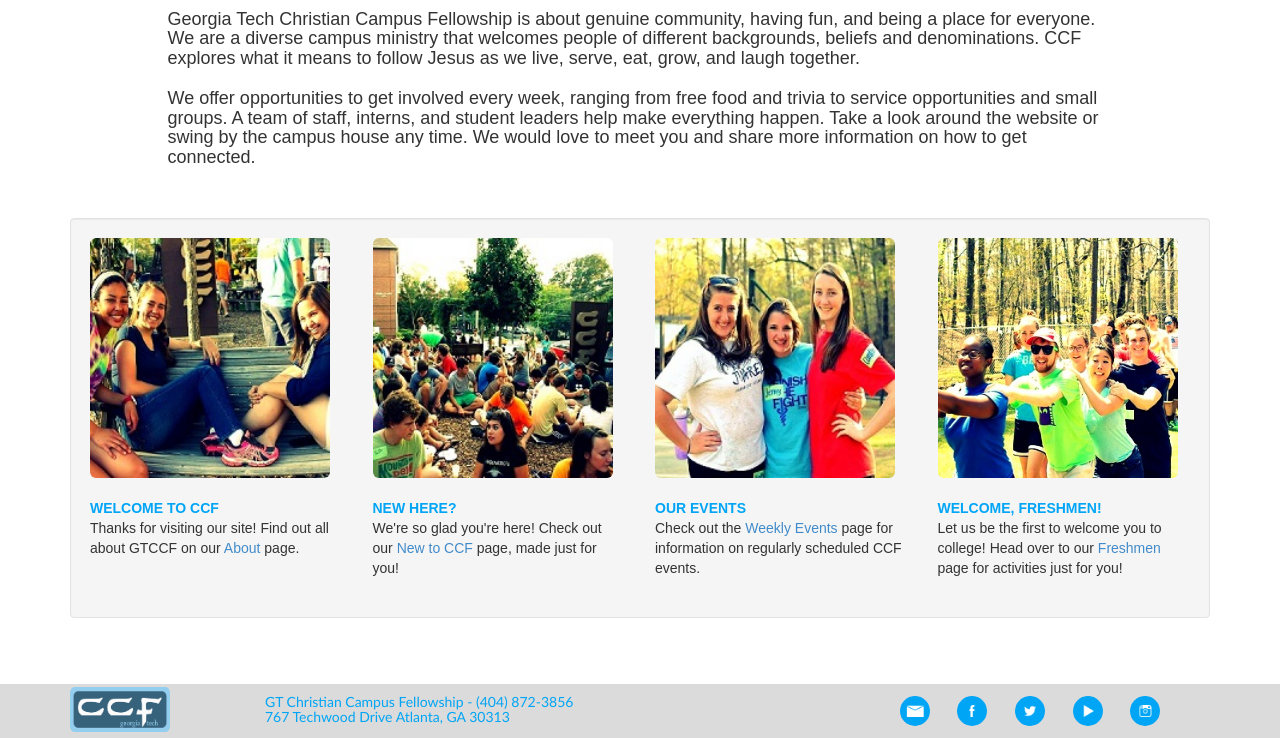
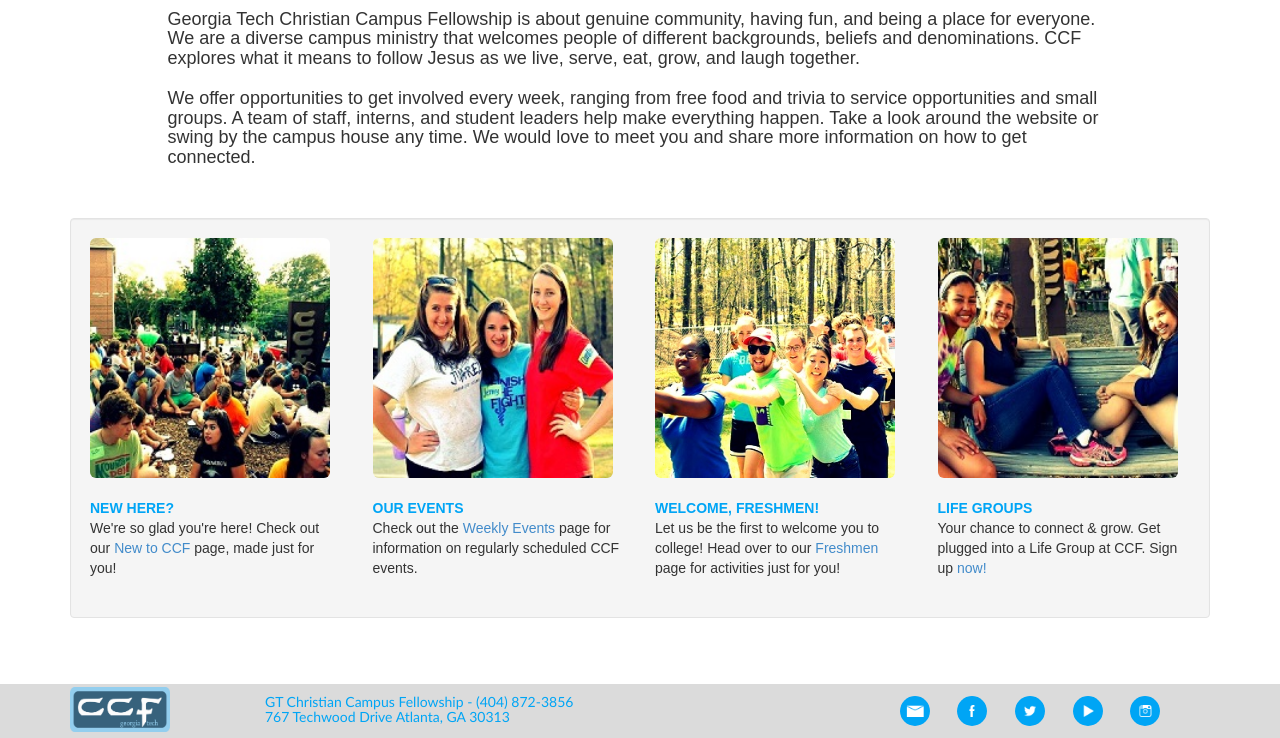
Before and after one commit to gtccf/gtccf.github.io, a Jekyll site: the page built from index.html, in a window 1280 px wide and 1208 px high. Shown: the part 470-1208 px from the top of the window. Built offline with Jekyll 4.4.1, drawn with Linux system fonts in a browser that asks for light colours; nearby versions of some CDN libraries.

Commit message:
Added Life Groups to front page

```diff
--- a/index.html
+++ b/index.html
@@ -34,10 +34,10 @@ layout: default
 
     <div class="well">
       <div class="row">
-        <div class="col-md-3"><figure><img src='{{ site.baseurl }}/photos/home1.jpg' class="img-rounded" height="240" width="240" alt='missing' /><figcaption  class ="blue"><br><strong>WELCOME TO CCF</strong></figcaption><figcaption> Thanks for visiting our site! Find out all about GTCCF on our <a href="{{ site.baseurl }}/about/">About</a> page.</figcaption></figure></div>
         <div class="col-md-3"><figure><img src='{{ site.baseurl }}/photos/home2.jpg' class="img-rounded" height="240" width="240" alt='missing' /><figcaption  class ="blue"><br><strong>NEW HERE?</strong></figcaption><figcaption> We're so glad you're here! Check out our <a href="{{ site.baseurl }}/new-to-ccf/">New to CCF</a> page, made just for you!</figcaption></figure></div>
         <div class="col-md-3"><figure><img src='{{ site.baseurl }}/photos/home3.jpg' class="img-rounded" height="240" width="240" alt='missing' /><figcaption  class ="blue"><br><strong>OUR EVENTS</strong></figcaption><figcaption> Check out the <a href="{{ site.baseurl }}/events/weekly/">Weekly Events</a> page for information on regularly scheduled CCF events.</figcaption></figure></div>
         <div class="col-md-3"><figure><img src='{{ site.baseurl }}/photos/home4.jpg' class="img-rounded" height="240" width="240" alt='missing' /><figcaption  class ="blue"><br><strong>WELCOME, FRESHMEN!</strong></figcaption><figcaption> Let us be the first to welcome you to college! Head over to our <a href="{{ site.baseurl }}/freshmen/">Freshmen</a> page for activities just for you!</figcaption></figure></div>
+        <div class="col-md-3"><figure><img src='{{ site.baseurl }}/photos/home1.jpg' class="img-rounded" height="240" width="240" alt='missing' /><figcaption  class ="blue"><br><strong>LIFE GROUPS </strong></figcaption><figcaption> Your chance to connect & grow. Get plugged into a Life Group at CCF. Sign up <a href="{{ site.baseurl }}/lifegroups/">now!</a></figcaption></figure></div>
       </div><!--row div--> <br>
     </div><!--well div-->
 
```
